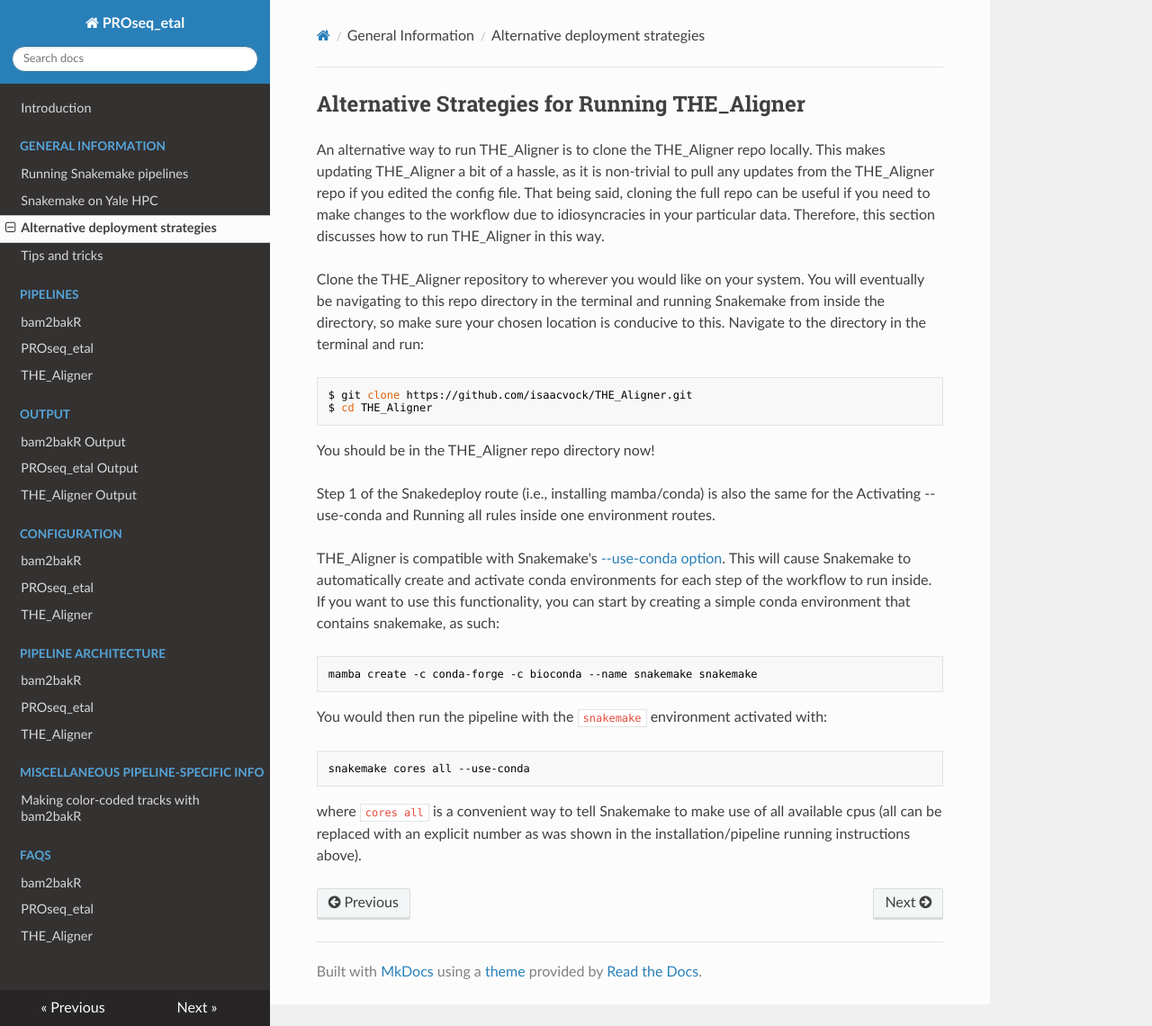
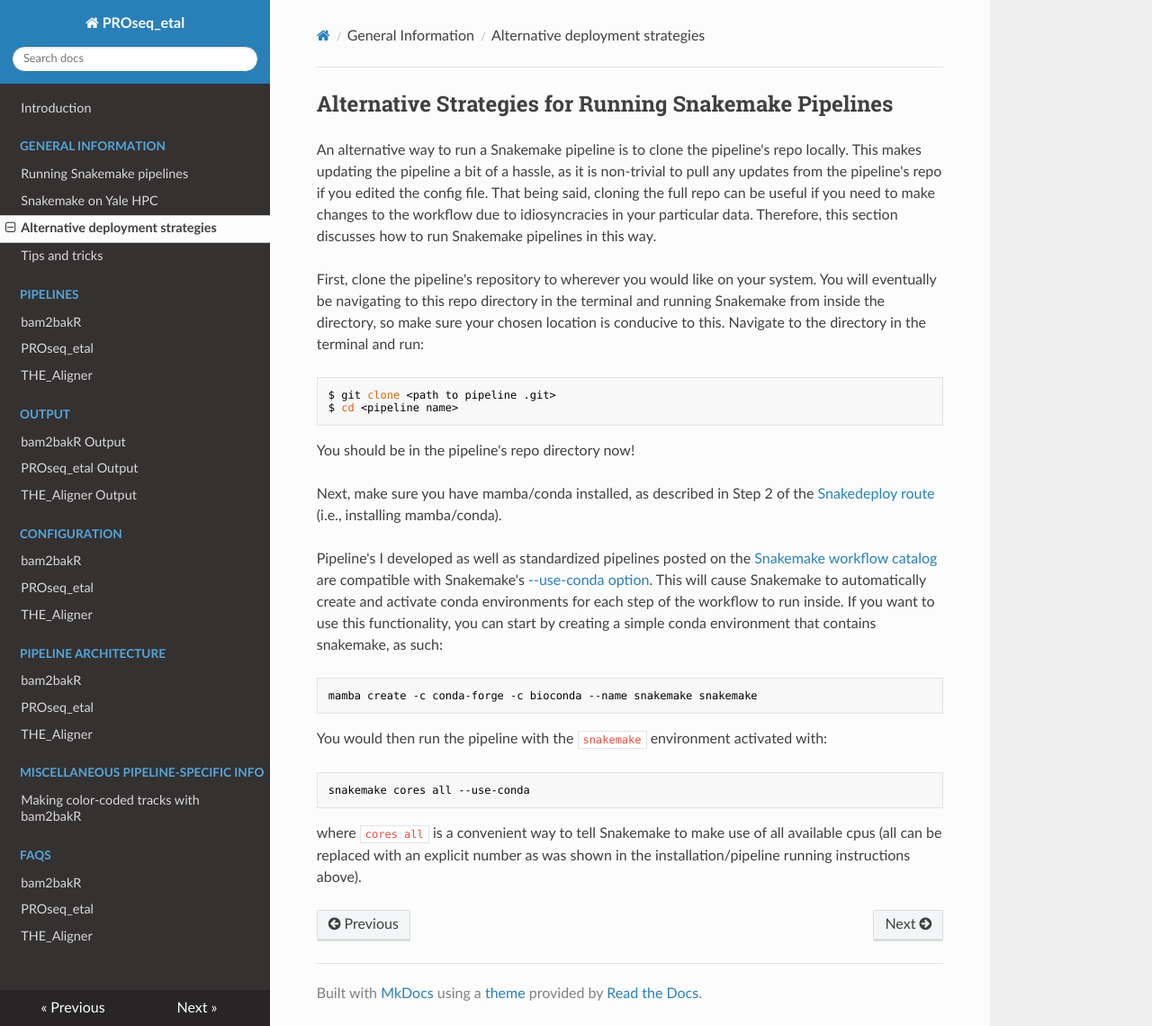
Before and after one commit to isaacvock/PipelineDocs, an MkDocs documentation site: the page built from docs/alt.md, in a window 1280 px wide and 1140 px high. Shown: the whole window at 90% size. Built offline with MkDocs 1.6.1, drawn with Linux system fonts in a browser that asks for light colours; nearby versions of some CDN libraries.

Commit message:
Generalized language in documentation

````diff
--- a/docs/alt.md
+++ b/docs/alt.md
@@ -1,18 +1,18 @@
-## Alternative Strategies for Running THE_Aligner
+## Alternative Strategies for Running Snakemake Pipelines
 
-An alternative way to run THE_Aligner is to clone the THE_Aligner repo locally. This makes updating THE_Aligner a bit of a hassle, as it is non-trivial to pull any updates from the THE_Aligner repo if you edited the config file. That being said, cloning the full repo can be useful if you need to make changes to the workflow due to idiosyncracies in your particular data. Therefore, this section discusses how to run THE_Aligner in this way.
+An alternative way to run a Snakemake pipeline is to clone the pipeline's repo locally. This makes updating the pipeline a bit of a hassle, as it is non-trivial to pull any updates from the pipeline's repo if you edited the config file. That being said, cloning the full repo can be useful if you need to make changes to the workflow due to idiosyncracies in your particular data. Therefore, this section discusses how to run Snakemake pipelines in this way.
 
-Clone the THE_Aligner repository to wherever you would like on your system. You will eventually be navigating to this repo directory in the terminal and running Snakemake from inside the directory, so make sure your chosen location is conducive to this. Navigate to the directory in the terminal and run:
+First, clone the pipeline's repository to wherever you would like on your system. You will eventually be navigating to this repo directory in the terminal and running Snakemake from inside the directory, so make sure your chosen location is conducive to this. Navigate to the directory in the terminal and run:
 
 ``` bash
-$ git clone https://github.com/isaacvock/THE_Aligner.git
-$ cd THE_Aligner
+$ git clone <path to pipeline .git>
+$ cd <pipeline name>
 ```
-You should be in the THE_Aligner repo directory now!
+You should be in the pipeline's repo directory now!
 
-Step 1 of the Snakedeploy route (i.e., installing mamba/conda) is also the same for the Activating --use-conda and Running all rules inside one environment routes.
+Next, make sure you have mamba/conda installed, as described in Step 2 of the [Snakedeploy route](deploy.md) (i.e., installing mamba/conda).
 
-THE_Aligner is compatible with Snakemake's [--use-conda option](https://snakemake.readthedocs.io/en/stable/snakefiles/deployment.html). This will cause Snakemake to automatically create and activate conda environments for each step of the workflow to run inside. If you want to use this functionality, you can start by creating a simple conda environment that contains snakemake, as such:
+Pipeline's I developed as well as standardized pipelines posted on the [Snakemake workflow catalog](https://snakemake.github.io/snakemake-workflow-catalog/?usage=cbg-ethz/) are compatible with Snakemake's [--use-conda option](https://snakemake.readthedocs.io/en/stable/snakefiles/deployment.html). This will cause Snakemake to automatically create and activate conda environments for each step of the workflow to run inside. If you want to use this functionality, you can start by creating a simple conda environment that contains snakemake, as such:
 
 ``` bash
 mamba create -c conda-forge -c bioconda --name snakemake snakemake
````
Also changed, not shown: docs/deploy.md (+3 -3 lines).
